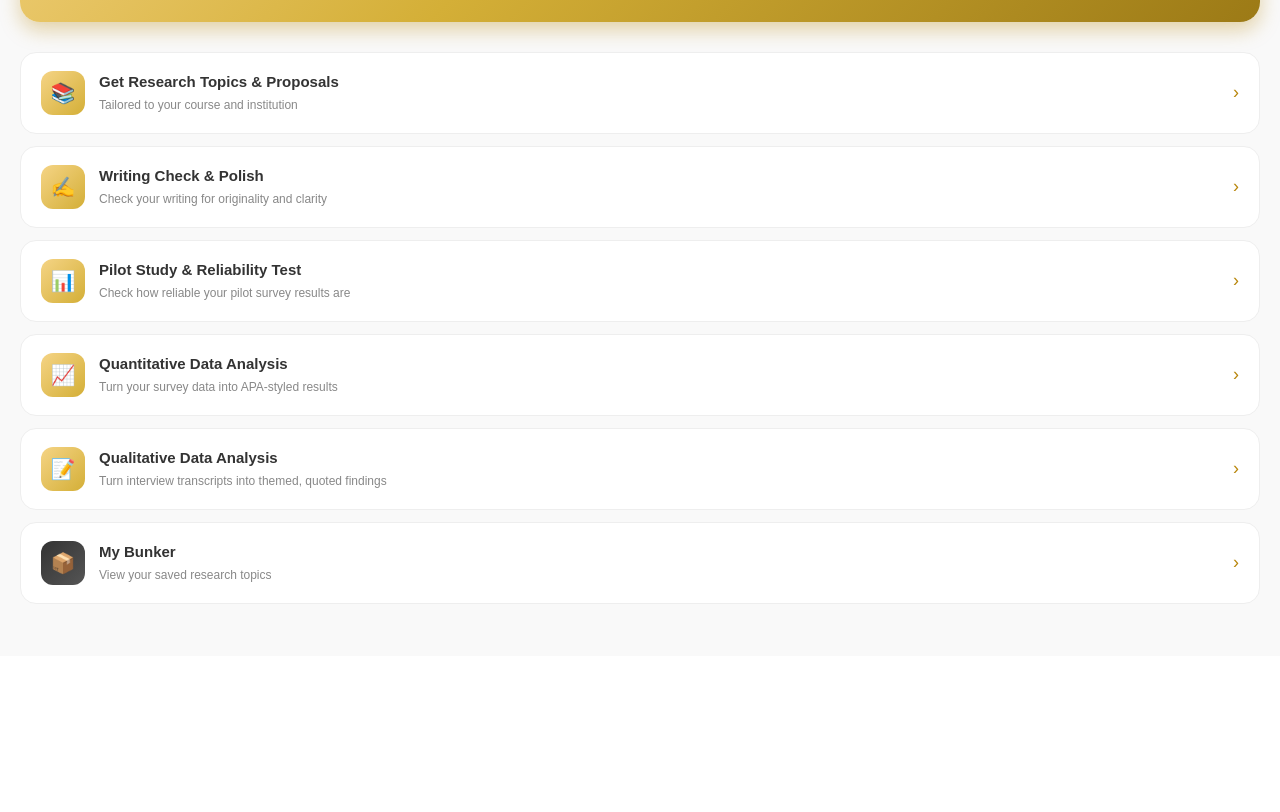
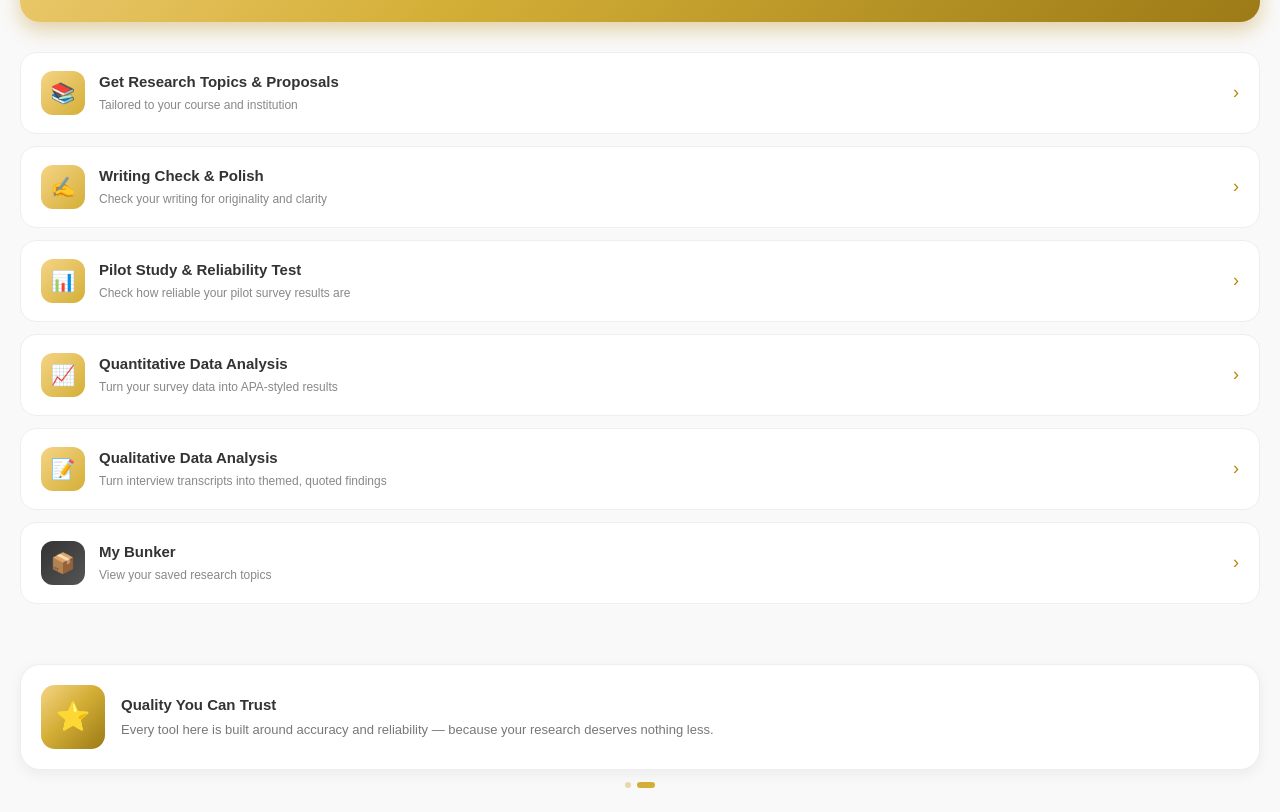
Before and after one commit to talabioluwatobi93-researchsuite/Vertex-researchsuites-, a Next.js app in the folder vertex-researchsuites/: page /dashboard in a window 1280 px wide. Shown: the part 508-1320 px from the top of the page. Before the commit the page ends 1164 px from the top, so only its background shows below. Built offline with nearby package versions, Linux system fonts and the light colour scheme; no server answers; the database is empty.

Commit message:
Add bottom sliding billboard component

```diff
--- a/vertex-researchsuites/app/dashboard/page.tsx
+++ b/vertex-researchsuites/app/dashboard/page.tsx
@@ -6,6 +6,7 @@ import { useRouter } from 'next/navigation'
 import TopUpButton from '../../components/TopUpButton'
 import TransactionHistory from '../../components/TransactionHistory';
 import PurchaseHistory from '../../components/PurchaseHistory';
+import Billboard from '../../components/Billboard';
 
 const supabase = createClient(
   process.env.NEXT_PUBLIC_SUPABASE_URL!,
@@ -268,6 +269,7 @@ export default function Dashboard() {
                 {featureCard('📝', 'Qualitative Data Analysis', 'Turn interview transcripts into themed, quoted findings', () => router.push('/qualitative-analysis'))}
         {featureCard('📦', 'My Bunker', 'View your saved research topics', () => router.push('/bunker'), true)}
       </div>
+    <Billboard />
     </div>
   )
 }
--- /dev/null
+++ b/vertex-researchsuites/components/Billboard.tsx
@@ -0,0 +1,142 @@
+"use client";
+
+import { useEffect, useState } from "react";
+
+const GOLD = "#D4AF37";
+const DARK = "#333333";
+const MUTED = "#777777";
+const BORDER = "#EEEEEE";
+
+type BillboardSlide = {
+  id: string;
+  imageUrl?: string; // optional image; falls back to emoji if not set
+  emoji?: string;
+  title: string;
+  text: string;
+};
+
+// TODO: later this array will be replaced by rows fetched from your Supabase billboard table
+const SLIDES: BillboardSlide[] = [
+  {
+    id: "welcome",
+    emoji: "🎓",
+    title: "Welcome to Vertex ResearchSuite",
+    text: "Your all-in-one companion for research, writing, and analysis — built to make your academic journey easier.",
+  },
+  {
+    id: "quality",
+    emoji: "⭐",
+    title: "Quality You Can Trust",
+    text: "Every tool here is built around accuracy and reliability — because your research deserves nothing less.",
+  },
+];
+
+const SLIDE_INTERVAL_MS = 4500;
+
+export default function Billboard() {
+  const [activeIndex, setActiveIndex] = useState(0);
+
+  useEffect(() => {
+    if (SLIDES.length <= 1) return;
+    const timer = setInterval(() => {
+      setActiveIndex((prev) => (prev + 1) % SLIDES.length);
+    }, SLIDE_INTERVAL_MS);
+    return () => clearInterval(timer);
+  }, []);
+
+  return (
+    <div style={{ padding: "0 20px 24px", marginTop: 8 }}>
+      <div
+        style={{
+          position: "relative",
+          overflow: "hidden",
+          borderRadius: 20,
+          border: `1px solid ${BORDER}`,
+          background: "#FFFFFF",
+          boxShadow: "0 4px 14px rgba(0,0,0,0.06)",
+        }}
+      >
+        <div
+          style={{
+            display: "flex",
+            transform: `translateX(-${activeIndex * 100}%)`,
+            transition: "transform 0.6s ease",
+          }}
+        >
+          {SLIDES.map((slide) => (
+            <div
+              key={slide.id}
+              style={{
+                minWidth: "100%",
+                display: "flex",
+                alignItems: "center",
+                gap: 16,
+                padding: "20px",
+              }}
+            >
+              <div
+                style={{
+                  width: 64,
+                  height: 64,
+                  minWidth: 64,
+                  borderRadius: 14,
+                  overflow: "hidden",
+                  background:
+                    "linear-gradient(135deg, #F5D485 0%, #D4AF37 45%, #9C7A16 100%)",
+                  display: "flex",
+                  alignItems: "center",
+                  justifyContent: "center",
+                  fontSize: 28,
+                }}
+              >
+                {slide.imageUrl ? (
+                  // eslint-disable-next-line @next/next/no-img-element
+                  <img
+                    src={slide.imageUrl}
+                    alt={slide.title}
+                    style={{ width: "100%", height: "100%", objectFit: "cover" }}
+                  />
+                ) : (
+                  <span>{slide.emoji}</span>
+                )}
+              </div>
+
+              <div>
+                <div style={{ color: DARK, fontSize: 15, fontWeight: 700 }}>
+                  {slide.title}
+                </div>
+                <div style={{ color: MUTED, fontSize: 13, marginTop: 4, lineHeight: 1.4 }}>
+                  {slide.text}
+                </div>
+              </div>
+            </div>
+          ))}
+        </div>
+      </div>
+
+      {SLIDES.length > 1 && (
+        <div
+          style={{
+            display: "flex",
+            justifyContent: "center",
+            gap: "6px",
+            paddingTop: "12px",
+          }}
+        >
+          {SLIDES.map((slide, i) => (
+            <div
+              key={slide.id}
+              style={{
+                width: activeIndex === i ? "18px" : "6px",
+                height: "6px",
+                borderRadius: "3px",
+                backgroundColor: activeIndex === i ? GOLD : "#E5D9B0",
+                transition: "all 0.2s ease",
+              }}
+            />
+          ))}
+        </div>
+      )}
+    </div>
+  );
+}
```
